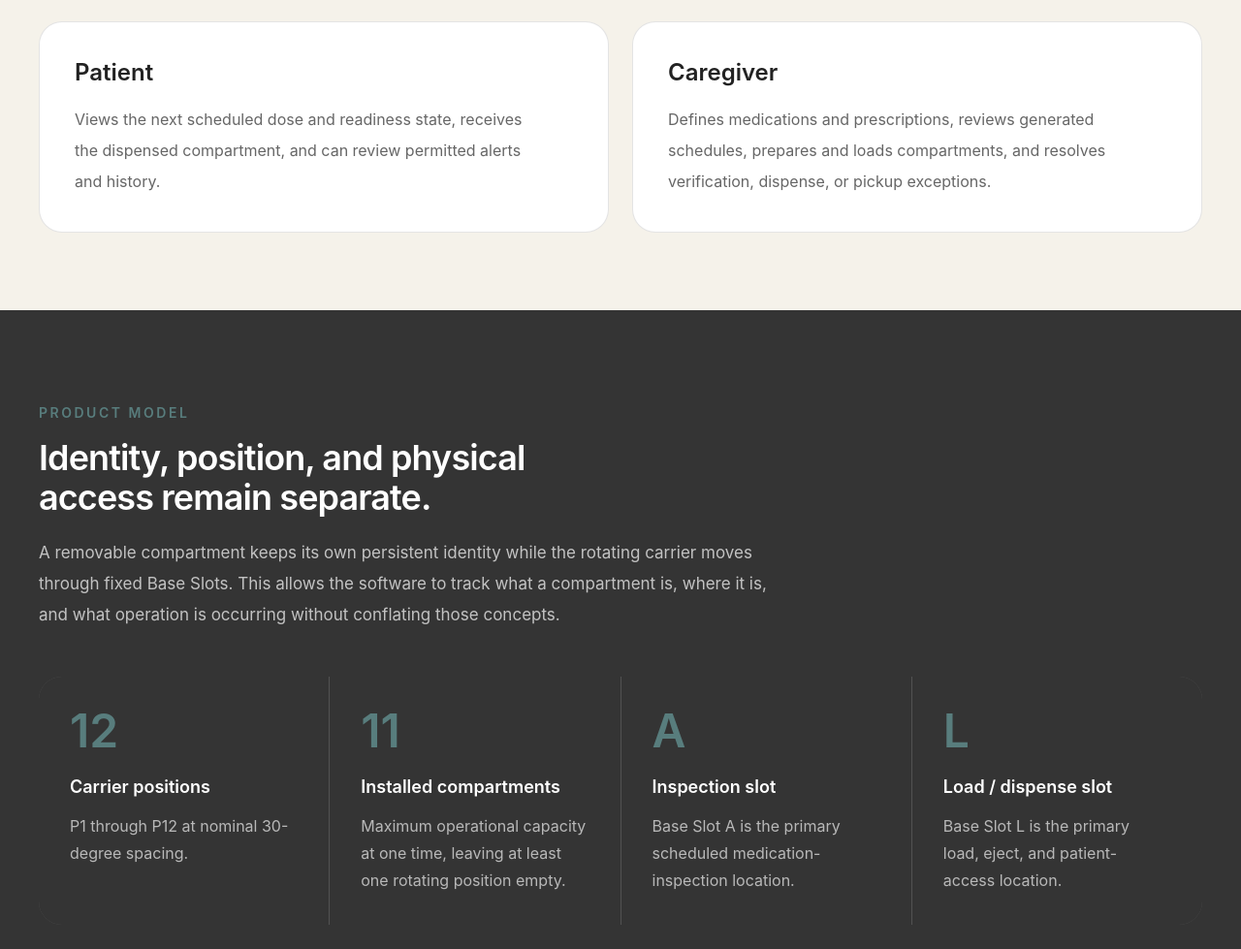
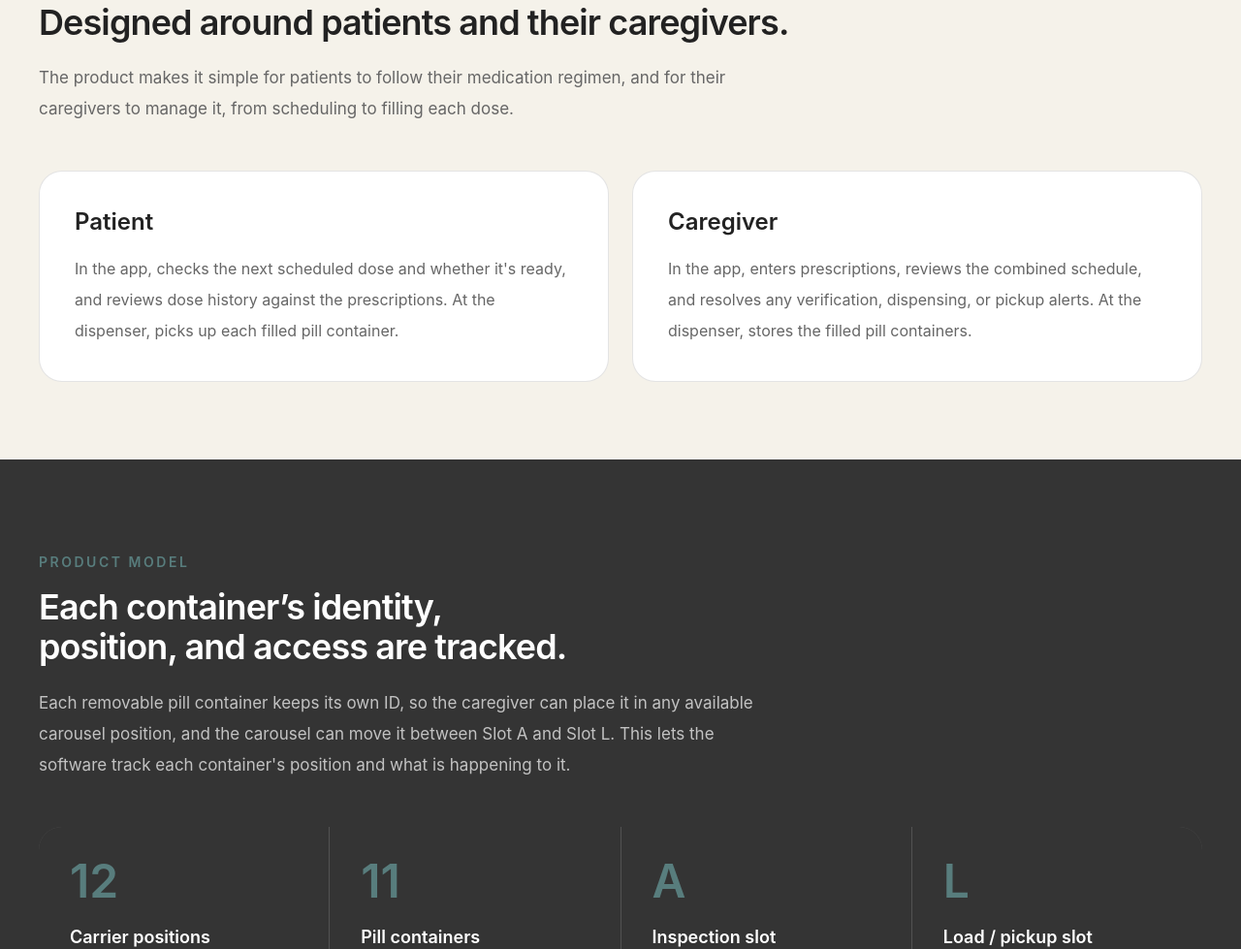
Before and after one commit to bboy2009/CC_Research_2026_Website, an Astro site: page /CC_Research_2026_Website/product in a window 1280 px wide. Shown: the part 1821-2800 px from the top of the page at 97% size. Built offline with nearby package versions, Linux system fonts and the light colour scheme; Astro itself is replaced by a stand-in of ours.

Commit message:
Update landing and product pages content

```diff
--- a/src/components/home/DesignPreview.astro
+++ b/src/components/home/DesignPreview.astro
@@ -55,7 +55,7 @@ const facts = [
       <SectionHeader
         label="Industrial Design"
         title="A carousel to manage the positions of removable medication containers."
-        description="Each container has its own ID and is loaded through Slot L, where the carousel maintains an empty position ready. The carousel then rotates the container to Slot A for inspection and back to Slot L for pickup."
+        description="Each container is given a unique ID when it is loaded through Slot L into an available carousel position. The carousel then rotates it to Slot A for inspection and keeps it in storage at an available slot until its dose is due."
       />
 
       <div
--- a/src/components/home/ProblemSection.astro
+++ b/src/components/home/ProblemSection.astro
@@ -18,7 +18,7 @@ import SectionHeader from "../common/SectionHeader.astro";
       />
 
       <p class="mt-5 max-w-[800px] sm:mt-6 text-lg leading-8 text-[var(--color-text-secondary)]">
-        The carousel holds up to eleven containers in twelve positions. Slot L is used only for loading and unloading containers. When a dose is due, its container moves to Slot A for AI verification. Only after the pills pass inspection does it move to Slot L for pickup by the patient. At the next scheduled dose, AI confirms pickup by checking that the container is now empty.
+        The carousel holds up to eleven containers in twelve positions. Slot L is used only for loading and pickup. When a dose is due, its container moves to Slot A for AI verification. Only after the pills pass inspection does it move to Slot L for pickup by the patient. At the next scheduled dose, AI confirms pickup if there is no container at Slot L or the container is empty.
       </p>
     </div>
   </div>
--- a/src/pages/product.astro
+++ b/src/pages/product.astro
@@ -15,12 +15,12 @@ const actors = [
   {
     title: "Patient",
     description:
-      "Views the next scheduled dose and readiness state, receives the dispensed compartment, and can review permitted alerts and history.",
+      "In the app, checks the next scheduled dose and whether it's ready, and reviews dose history against the prescriptions. At the dispenser, picks up each filled pill container.",
   },
   {
     title: "Caregiver",
     description:
-      "Defines medications and prescriptions, reviews generated schedules, prepares and loads compartments, and resolves verification, dispense, or pickup exceptions.",
+      "In the app, enters prescriptions, reviews the combined schedule, and resolves any verification, dispensing, or pickup alerts. At the dispenser, stores the filled pill containers.",
   },
 ];
 
@@ -28,93 +28,93 @@ const capabilities = [
   {
     title: "Prescription-driven scheduling",
     description:
-      "Medication and prescription information generates an editable schedule instead of requiring every occurrence to be entered manually.",
+      "All prescriptions become one combined, editable schedule.",
   },
   {
-    title: "Combined dispense events",
+    title: "Combined dose",
     description:
-      "Medication occurrences due at the same exact time are grouped into one physical dispense event and one expected compartment-content set.",
+      "Medications due at the same time share one dose and one pill container.",
   },
   {
     title: "Schedule-driven preparation",
     description:
-      "Future dispense events determine what caregivers need to prepare and identify which events are already loaded or still need a compartment.",
+      "The schedule shows which doses still need a filled container.",
   },
   {
-    title: "Removable compartment tracking",
+    title: "Container identification",
     description:
-      "Each compartment keeps a persistent C-ID that remains independent of the rotating carrier position and fixed Base Slot.",
+      "Each container gets a unique ID at loading, so doses can be loaded in any order.",
   },
   {
-    title: "Medication verification",
+    title: "Controlled carousel motion",
     description:
-      "Expected medication type and quantity are checked before scheduled dispensing, with failed verification blocking the affected event.",
+      "The system always know the carousel's position, and exposes a container at Slot L only during loading or pickup.",
   },
   {
-    title: "Deterministic carousel movement",
+    title: "AI verification",
     description:
-      "Twelve indexed carrier positions move relative to fixed Base Slots, with HOME providing a known physical reference for automatic motion.",
+      "AI checks every container before release and alerts on any mismatch.",
   },
   {
-    title: "Controlled dispensing",
+    title: "Safe dispensing",
     description:
-      "After successful inspection, the same physical compartment moves to Base Slot L and is dispensed or ejected from the rotating carrier.",
+      "Only verified containers are made available at Slot L for pickup by the patient.",
   },
   {
-    title: "Separate pickup outcome",
+    title: "Pickup tracking",
     description:
-      "Dispensing and patient pickup are tracked independently so compartment movement is never treated as proof that medication was consumed.",
+      "AI confirms each pickup at the next scheduled dose.",
   },
 ];
 
 const principles = [
   {
     number: "01",
-    title: "Prescription drives schedule",
+    title: "Prescriptions define every dose",
     description:
-      "Medication and prescription definitions produce the medication schedule, which can then be reviewed and edited.",
+      "Each dose's medication types and dispensing time come only from the prescriptions.",
   },
   {
     number: "02",
-    title: "Device schedule drives preparation",
+    title: "One time, one dose, one container",
     description:
-      "Medication occurrences sharing the same dispense time define one device event and the combined contents required in its compartment.",
+      "Medications due at the same time always share one dose and one pill container.",
   },
   {
     number: "03",
-    title: "Verify before dispense",
+    title: "No dispensing without verification",
     description:
-      "A compartment is not released for patient access until the expected contents satisfy configured verification criteria or an authorized override is recorded.",
+      "Every container's contents are verified before it is made available for pickup.",
   },
   {
     number: "04",
-    title: "Separate identity from position",
+    title: "Three IDs define location",
     description:
-      "Compartment identity, rotating carrier position, and fixed Base Slot are maintained as separate concepts throughout the system.",
+      "Each container, each carousel position, and the carousel's position in the dispenser has its own ID. A container's location is determined by combining all three.",
   },
   {
     number: "05",
-    title: "Deterministic HOME",
+    title: "Know where home is",
     description:
-      "Automatic movement begins from a known physical reference: P1 aligned with Base Slot L.",
+      "The system knows its home position, P1 at Slot L. All carousel locations are measured relative to it.",
   },
   {
     number: "06",
-    title: "Dispense is not ingestion",
+    title: "Pickup is not consumption",
     description:
-      "A compartment leaving the carrier or later being collected does not prove that the medication was consumed.",
+      "A pickup is never treated as proof the pills have been consumed by the patient.",
   },
   {
     number: "07",
-    title: "Fail locally and continue where safe",
+    title: "Isolate failure, continue safely",
     description:
-      "A failed compartment can remain installed and error-marked while unrelated eligible dispense events continue when mechanical state permits.",
+      "One failed container never stops other doses, as long as it is mechanically safe to continue.",
   },
   {
     number: "08",
-    title: "Application-layer orchestration",
+    title: "Coordination by software",
     description:
-      "Scheduling, preparation, device motion, vision, persistence, alerts, and audit remain coordinated through application workflows and explicit interfaces.",
+      "Every part of the system, from scheduling to alerts, is defined in the product workflows, then implemented and run in software.",
   },
 ];
 
@@ -122,29 +122,29 @@ const productFacts = [
   {
     value: "12",
     title: "Carrier positions",
-    description: "P1 through P12 at nominal 30-degree spacing.",
+    description: "P1 through P12, spaced 30 degrees apart.",
   },
   {
     value: "11",
-    title: "Installed compartments",
-    description: "Maximum operational capacity at one time, leaving at least one rotating position empty.",
+    title: "Pill containers",
+    description: "The maximum at one time, so one position always stays empty.",
   },
   {
     value: "A",
     title: "Inspection slot",
-    description: "Base Slot A is the primary scheduled medication-inspection location.",
+    description: "Slot A is where AI verifies each container's contents.",
   },
   {
     value: "L",
-    title: "Load / dispense slot",
-    description: "Base Slot L is the primary load, eject, and patient-access location.",
+    title: "Load / pickup slot",
+    description: "Slot L is used only for loading and pickup by the patient.",
   },
 ];
 ---
 
 <MainLayout
   title="Product | MediSAFE: Medication Dispenser"
-  description="Explore the users, capabilities, operating model, and product principles behind the removable-compartment medicine dispensing prototype."
+  description="Explore the users, capabilities, operating model, and product principles behind the medication dispensing prototype with removable containers."
 >
   <!-- Hero -->
   <section class="overflow-hidden py-14 sm:py-16 lg:py-20">
@@ -157,11 +157,11 @@ const productFacts = [
         </p>
 
         <h1 class="mt-5 max-w-[760px] text-3xl font-semibold leading-[1.08] tracking-tight sm:text-4xl lg:text-6xl">
-          Medication dispensing built around verified, removable dose compartments.
+          A medication dispenser with removable pill containers, built for storage and automated dose verification.
         </h1>
 
         <p class="mt-5 max-w-[680px] sm:mt-6 text-base leading-7 text-[var(--color-text-secondary)] lg:text-lg lg:leading-8">
-          The prototype connects prescription-driven scheduling, caregiver preparation, compartment verification, indexed device movement, and controlled dispensing in one coordinated system.
+          The prototype system integrates prescription-based scheduling, dose preparation by a caregiver, AI pill verification, and controlled carousel positioning to provide safe medication dispensing for patients.
         </p>
 
         <div class="mt-8 flex flex-wrap gap-3">
@@ -173,7 +173,7 @@ const productFacts = [
       <div class="overflow-hidden rounded-[2rem] bg-white p-6 lg:p-10">
         <img
           src={imagePath}
-          alt="Medicine dispensing device prototype with rotating carrier and removable dose compartment"
+          alt="Medication dispensing device prototype with carousel and removable dose container"
           class="mx-auto w-full"
         />
       </div>
@@ -191,32 +191,32 @@ const productFacts = [
 
       <div>
         <h2 class="max-w-[900px] text-2xl font-semibold leading-tight sm:text-3xl lg:text-4xl">
-          Medication routines become harder when schedules, preparation, and verification are disconnected.
+          Managing a complex medication regimen is difficult when scheduling, preparation, and verification are done manually.
         </h2>
 
         <p class="mt-6 max-w-[780px] text-lg leading-8 text-[var(--color-text-secondary)]">
-          The product is intended to reduce missed and incorrect doses, reduce caregiver effort when managing multi-medication schedules, guide preparation of removable compartments, and verify expected contents before dispensing.
+          The product aims to reduce missed and incorrect doses, lessen the caregiver's effort in managing multi-medication schedules, guide the filling of removable containers, and verify their contents.
         </p>
 
         <div class="mt-10 grid grid-cols-1 gap-4 md:grid-cols-3">
           <div class="rounded-3xl border border-[var(--color-border)] p-6">
-            <p class="text-lg font-semibold">Reduce dose errors</p>
+            <p class="text-lg font-semibold">Reduce the risk of dose errors</p>
             <p class="mt-3 leading-7 text-[var(--color-text-secondary)]">
-              Verification is part of the dispense workflow rather than a separate manual check.
+              AI verification is built into the dispensing process; all containers are automatically checked.
             </p>
           </div>
 
           <div class="rounded-3xl border border-[var(--color-border)] p-6">
             <p class="text-lg font-semibold">Reduce preparation effort</p>
             <p class="mt-3 leading-7 text-[var(--color-text-secondary)]">
-              The device schedule determines what each upcoming compartment needs to contain.
+              Prescriptions are automatically combined into one schedule that guides the caregiver in filling each pill container.
             </p>
           </div>
 
           <div class="rounded-3xl border border-[var(--color-border)] p-6">
-            <p class="text-lg font-semibold">Make state visible</p>
+            <p class="text-lg font-semibold">Provide early warnings</p>
             <p class="mt-3 leading-7 text-[var(--color-text-secondary)]">
-              Dispense, pickup, placement, preparation, and exceptions are represented separately.
+              The system automatically tracks preparation readiness, pickup by the patient, and exceptions, alerting the caregiver early.
             </p>
           </div>
         </div>
@@ -229,8 +229,8 @@ const productFacts = [
     <div class="mx-auto max-w-[1280px] px-6 lg:px-10">
       <SectionHeader
         label="Users"
-        title="Designed around patients and caregivers."
-        description="The product experience keeps everyday patient use simple while giving caregivers the tools needed to manage medication schedules, preparation, loading, and exceptions."
+        title="Designed around patients and their caregivers."
+        description="The product makes it simple for patients to follow their medication regimen, and for their caregivers to manage it, from scheduling to filling each dose."
       />
 
       <div class="mt-9 sm:mt-10 lg:mt-12 grid grid-cols-1 gap-6 lg:grid-cols-2">
@@ -253,8 +253,8 @@ const productFacts = [
     <div class="mx-auto max-w-[1280px] px-6 lg:px-10">
       <SectionHeader
         label="Product Model"
-        title="Identity, position, and physical access remain separate."
-        description="A removable compartment keeps its own persistent identity while the rotating carrier moves through fixed Base Slots. This allows the software to track what a compartment is, where it is, and what operation is occurring without conflating those concepts."
+        title="Each container’s identity, position, and access are tracked."
+        description="Each removable pill container keeps its own ID, so the caregiver can place it in any available carousel position, and the carousel can move it between Slot A and Slot L. This lets the software track each container's position and what is happening to it."
         light
       />
 
@@ -273,7 +273,7 @@ const productFacts = [
       </div>
 
       <p class="mt-8 max-w-[820px] text-base leading-7 text-white/65">
-        HOME is defined as P1 aligned with Base Slot L. Capacity is better understood as up to eleven prepared dispense events rather than a fixed number of days, because one compartment may contain multiple medications scheduled for the same exact dispense time.
+        The carousel is in its home position when P1 is at Slot L. Capacity is measured in doses, not days: the dispenser holds up to eleven prepared doses, and each pill container can hold several medications due at the same time.
       </p>
     </div>
   </section>
@@ -283,8 +283,8 @@ const productFacts = [
     <div class="mx-auto max-w-[1280px] px-6 lg:px-10">
       <SectionHeader
         label="Physical Interaction"
-        title="See the compartments in motion."
-        description="Removable compartments are loaded and dispensed through Base Slot L. The rotating carrier positions each compartment as required while its persistent identity remains independent of carrier position."
+        title="See the pill containers in motion."
+        description="Pill containers are loaded and picked up only at Slot L. Each container's ID is assigned at loading and stays with it while it's inside the dispenser."
       />
 
       <div class="mt-9 sm:mt-10 lg:mt-12 grid grid-cols-1 gap-6 lg:grid-cols-2">
@@ -297,7 +297,7 @@ const productFacts = [
               playsinline
               loop
               preload="metadata"
-              aria-label="Video showing a removable medication compartment being loaded into the device"
+              aria-label="Video showing the loading process of pill containers into the dispenser"
             >
               <source src={loadingVideo} type="video/mp4" />
               Your browser does not support HTML video.
@@ -308,9 +308,9 @@ const productFacts = [
             <p class="text-sm font-semibold uppercase tracking-[0.16em] text-[var(--color-accent-orange)]">
               Loading
             </p>
-            <h2 class="mt-3 text-2xl font-semibold">Loading a compartment</h2>
+            <h2 class="mt-3 text-2xl font-semibold">Loading pill containers</h2>
             <p class="mt-4 leading-7 text-[var(--color-text-secondary)]">
-              A prepared, identified compartment is inserted through Base Slot L and placed into an available carrier position for storage and later dispensing.
+              The caregiver inserts a filled pill container through Slot L, and the carousel stores it in an available position until its scheduled dose.
             </p>
           </div>
         </article>
@@ -324,7 +324,7 @@ const productFacts = [
               playsinline
               loop
               preload="metadata"
-              aria-label="Video showing a removable medication compartment being dispensed from the device"
+              aria-label="Video showing the dispensing process of pill containers for pickup"
             >
               <source src={dispensingVideo} type="video/mp4" />
               Your browser does not support HTML video.
@@ -335,9 +335,9 @@ const productFacts = [
             <p class="text-sm font-semibold uppercase tracking-[0.16em] text-[var(--color-accent-orange)]">
               Dispensing
             </p>
-            <h2 class="mt-3 text-2xl font-semibold">Dispensing a compartment</h2>
+            <h2 class="mt-3 text-2xl font-semibold">Dispensing pill containers</h2>
             <p class="mt-4 leading-7 text-[var(--color-text-secondary)]">
-              After required verification, the scheduled compartment moves to Base Slot L and is ejected from the rotating carrier for patient access.
+              Once AI verifies a container's contents, the carousel positions the container at Slot L, where it is made available for pickup by the patient.
             </p>
           </div>
         </article>
@@ -349,9 +349,9 @@ const productFacts = [
   <section class="bg-white py-14 sm:py-14 sm:py-16 lg:py-20">
     <div class="mx-auto max-w-[1280px] px-6 lg:px-10">
       <SectionHeader
-        label="Product Capabilities"
-        title="One coordinated workflow from prescription to dispensing and pickup resolution."
-        description="The device is more than a rotating dispenser: medication data, preparation planning, compartment identity, vision verification, motion, and event history all participate in the same workflow."
+        label="Product Flow"
+        title="A coordinated workflow from doctors' prescriptions to pill pickup by patients."
+        description="The dispensing system is more than just a rotating carousel: prescription data, dose scheduling, container preparation, container identification, controlled motion, AI verification, and dose history tracking all work together to manage complex medication regimens."
       />
 
       <div class="mt-9 sm:mt-10 lg:mt-12 grid grid-cols-1 gap-px overflow-hidden rounded-3xl border border-[var(--color-border)] bg-[var(--color-border)] md:grid-cols-2 lg:grid-cols-4">
@@ -377,7 +377,7 @@ const productFacts = [
     <div class="mx-auto max-w-[1280px] px-6 lg:px-10">
       <SectionHeader
         label="Product Principles"
-        title="The product is organized around verification, deterministic state, and clear responsibility boundaries."
+        title="Eight guiding principles behind every design decision."
       />
 
       <div class="mt-9 sm:mt-10 lg:mt-12 grid grid-cols-1 gap-5 md:grid-cols-2 lg:grid-cols-4">
@@ -410,7 +410,7 @@ const productFacts = [
             Follow the complete medication and device workflow.
           </h2>
           <p class="mt-5 max-w-[720px] text-lg leading-8 text-[var(--color-text-secondary)]">
-            See how prescriptions become scheduled dispense events, how compartments are prepared and verified, and how the device moves from inspection to controlled dispensing.
+            See how prescriptions become scheduled doses, how pill containers are filled and verified, and how the carousel moves them from inspection to pickup.
           </p>
         </div>
 
```
